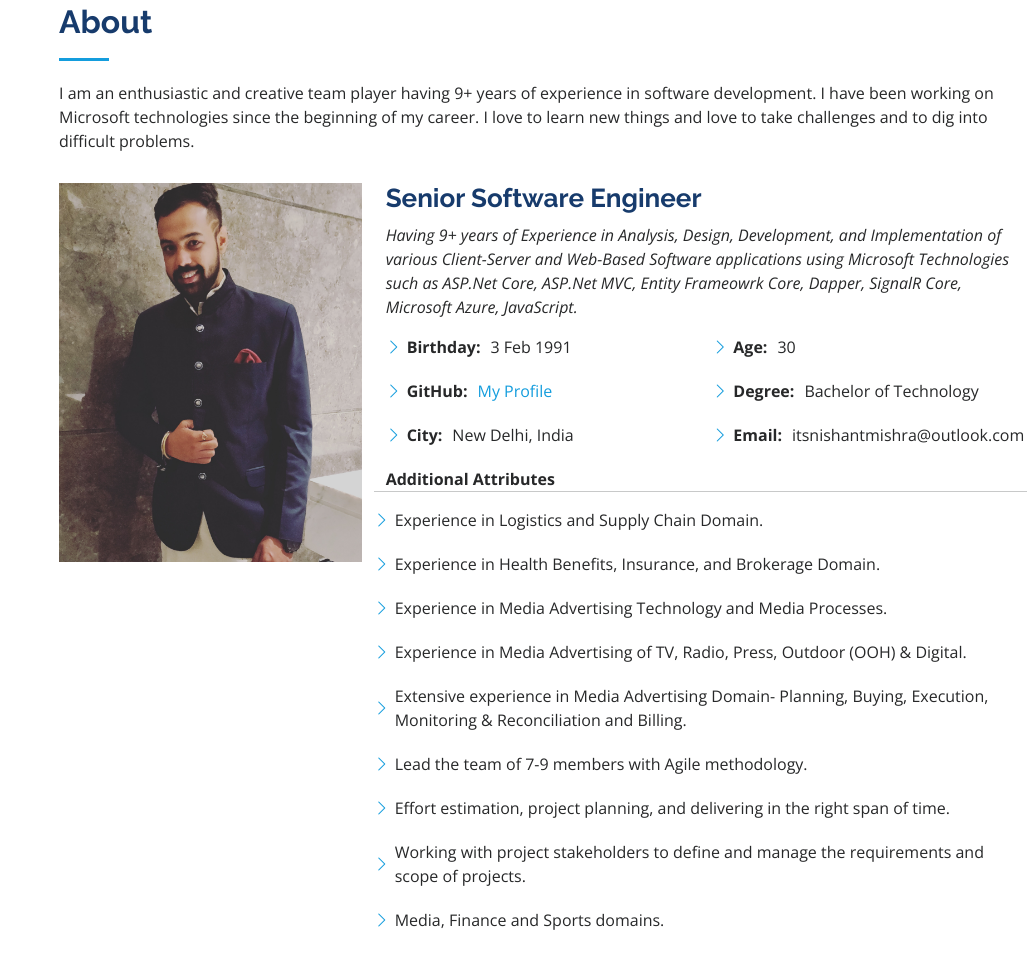
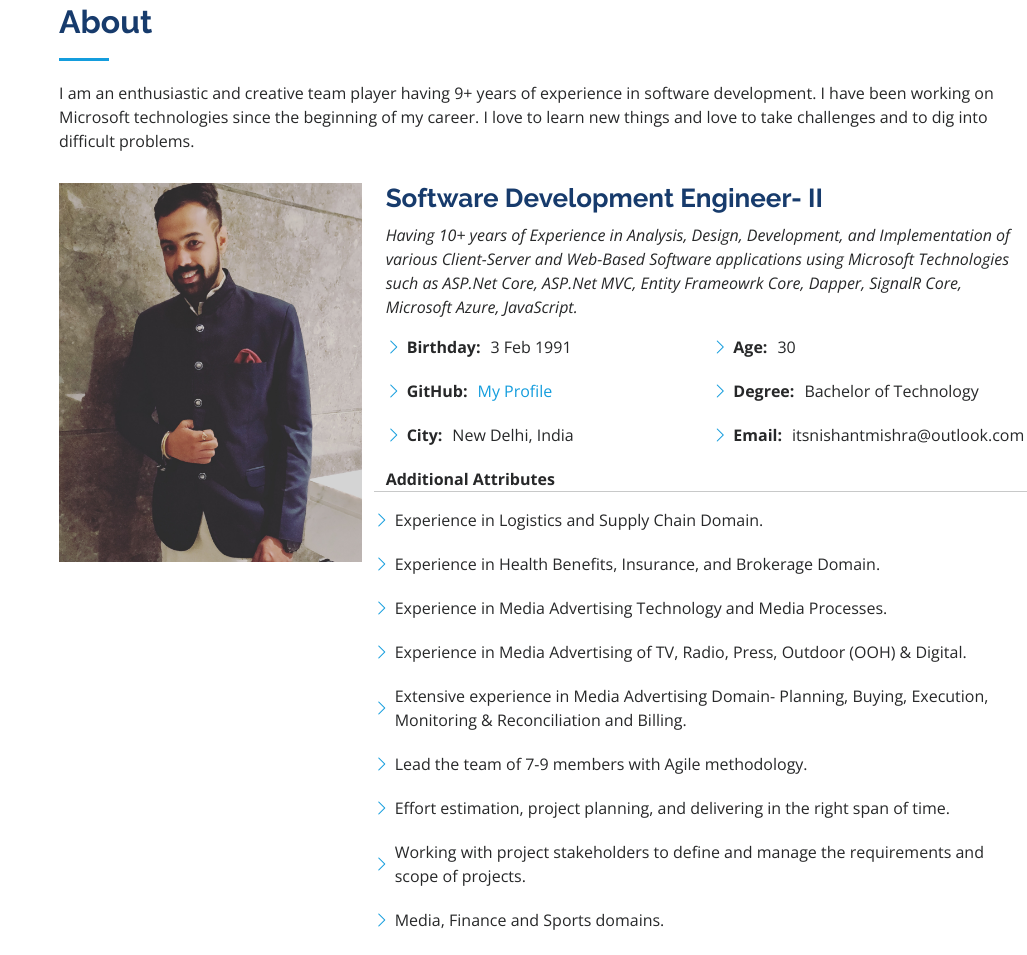
Before and after one commit to inishantmishra/inishantmishra.github.io, a plain HTML site: page index.html in a window 1280 px wide. Shown: the part 857-1812 px from the top of the page, without its empty margins (253-1280 px from the left). Drawn offline with nearby package versions, Linux system fonts and the light colour scheme.

Commit message:
Update index.html

```diff
--- a/index.html
+++ b/index.html
@@ -97,9 +97,9 @@
             <img src="assets/img/profile-img.jpg" class="img-fluid" alt="">
           </div>
           <div class="col-lg-8 pt-4 pt-lg-0 content" data-aos="fade-left">
-            <h3>Senior Software Engineer</h3>
+            <h3>Software Development Engineer- II</h3>
             <p class="fst-italic">
-              Having 9+ years of Experience in Analysis, Design, Development, and Implementation of various
+              Having 10+ years of Experience in Analysis, Design, Development, and Implementation of various
               Client-Server and Web-Based Software applications using Microsoft Technologies such as
               ASP.Net Core, ASP.Net MVC, Entity Frameowrk Core, Dapper, SignalR Core, Microsoft Azure, JavaScript.
             </p>
@@ -316,7 +316,7 @@
           <div class="col-lg-6" data-aos="fade-up" data-aos-delay="100">
             <h3 class="resume-title">Professional Experience</h3>
 			<div class="resume-item">
-              <h4>Senior Software Engineer @ ShipBob</h4>
+              <h4>Software Development Engineer 2 @ ShipBob</h4>
               <h5>2022 - Prsent</h5>
               <p><em>Gurgaon, Haryana, India </em></p>
               <!-- <ul> -->
```
